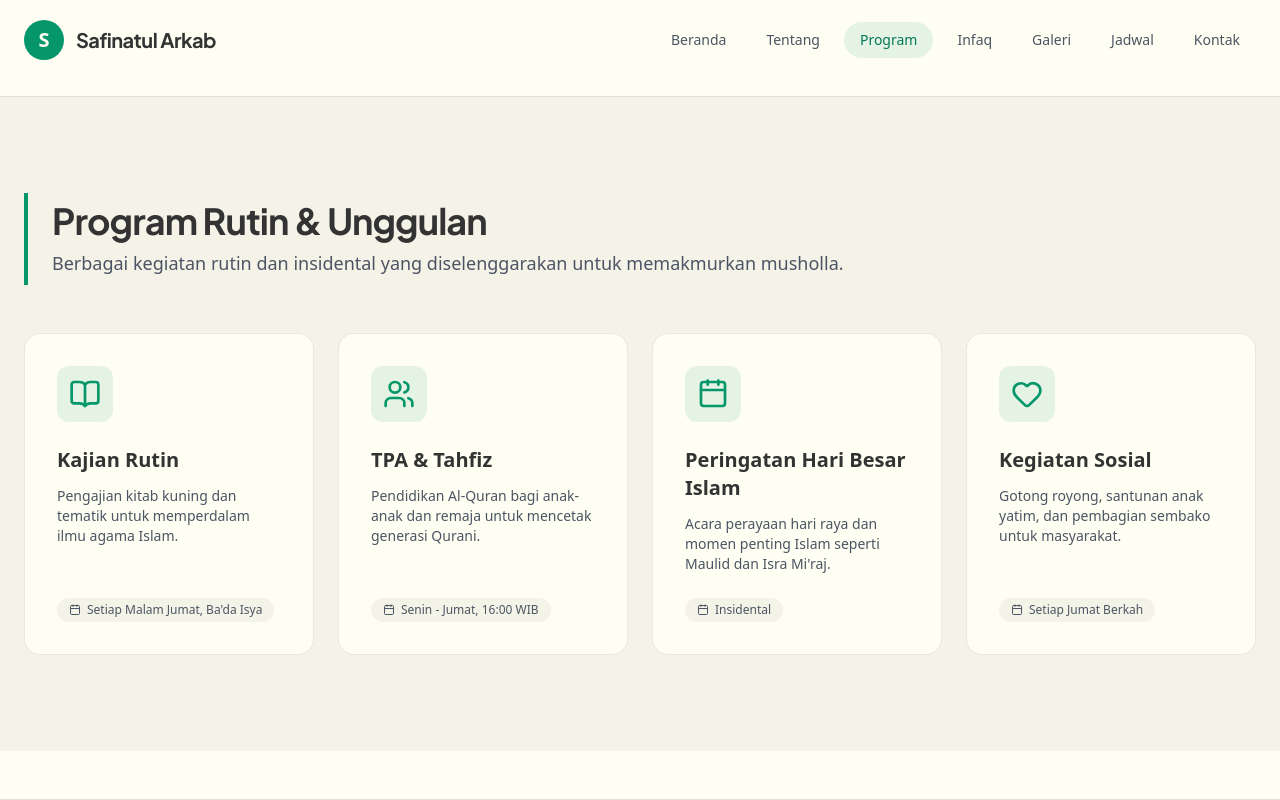
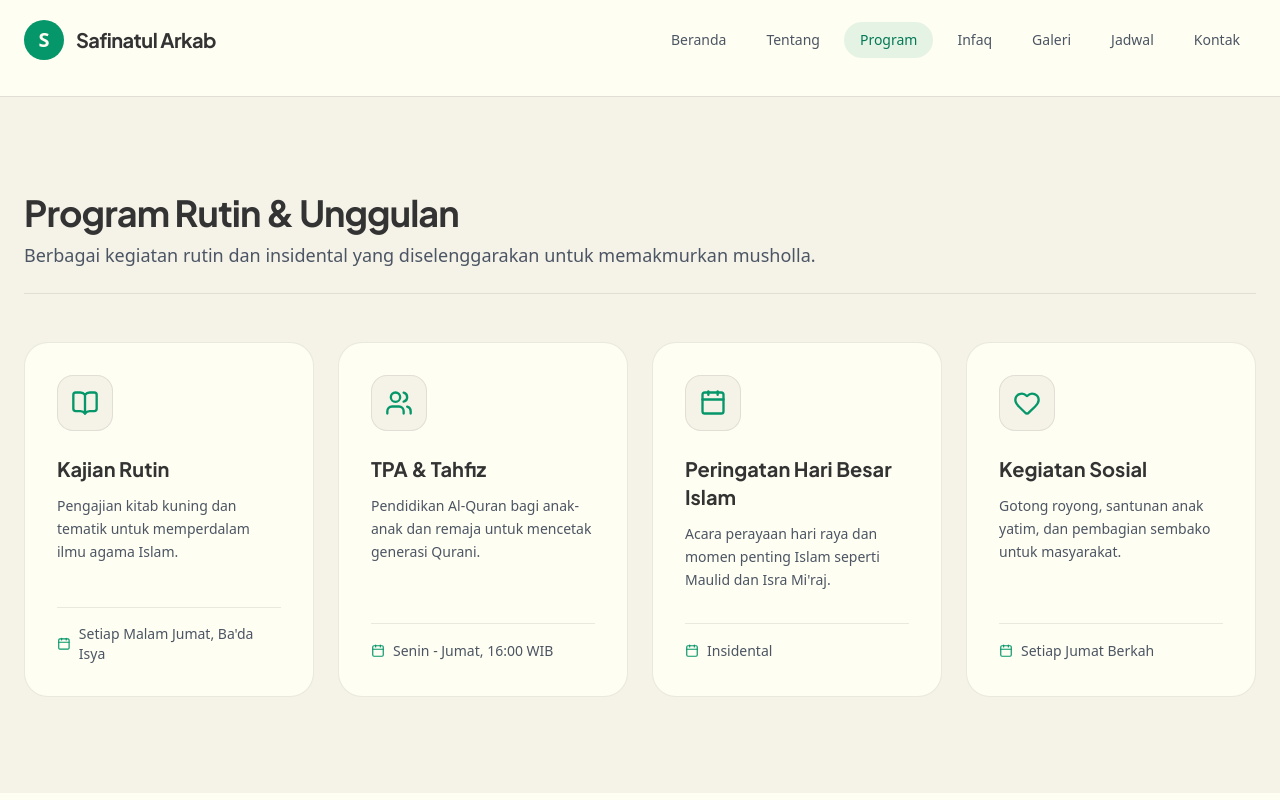
Before and after one commit to kaz-hero123/Musholla-Safinatul-Arkab, a Next.js app: page /program in a window 1280 px wide. Shown: the top 800 px of the page. Built offline with nearby package versions, Linux system fonts and the light colour scheme.

Commit message:
style(programs): apply flat UI tokens to program cards

```diff
--- a/src/components/sections/Programs.tsx
+++ b/src/components/sections/Programs.tsx
@@ -1,21 +1,20 @@
-"use client";
 import React from "react";
 import { SITE_DATA } from "@/lib/constants";
 import { BookOpen, Users, Calendar, Heart } from "lucide-react";
 
 const icons: Record<string, React.ReactNode> = {
-  BookOpen: <BookOpen size={32} />,
-  Users: <Users size={32} />,
-  Calendar: <Calendar size={32} />,
-  Heart: <Heart size={32} />
+  BookOpen: <BookOpen size={28} />,
+  Users: <Users size={28} />,
+  Calendar: <Calendar size={28} />,
+  Heart: <Heart size={28} />
 };
 
 export default function Programs() {
   return (
-    <section id="programs" className="py-24 px-6 bg-bg-secondary border-t border-border">
+    <section className="py-24 px-6 bg-bg-secondary border-t border-border">
       <div className="max-w-7xl mx-auto">
-        <div className="mb-12 border-l-4 border-emerald-primary pl-6 py-2">
-          <h2 className="text-4xl font-display font-bold text-text-primary tracking-tight">
+        <div className="mb-12 border-b border-border pb-6">
+          <h2 className="text-3xl md:text-4xl font-display font-bold text-text-primary tracking-tight">
             Program Rutin & Unggulan
           </h2>
           <p className="text-text-secondary mt-2 text-lg">
@@ -25,19 +24,19 @@ export default function Programs() {
 
         <div className="grid grid-cols-1 md:grid-cols-2 lg:grid-cols-4 gap-6">
           {SITE_DATA.programs.map((program) => (
-            <div key={program.id} className="bg-bg-primary relative group w-full h-auto rounded-2xl p-8 border border-border hover:border-emerald-primary transition-all duration-300 flex flex-col">
-              <div className={`w-14 h-14 rounded-xl flex items-center justify-center bg-emerald-primary/10 mb-6`}>
-                <div className="text-emerald-primary">{icons[program.icon]}</div>
+            <div key={program.id} className="bg-bg-primary rounded-3xl p-8 border border-border hover:border-emerald-primary/50 transition-colors flex flex-col group">
+              <div className="w-14 h-14 rounded-2xl flex items-center justify-center bg-bg-secondary border border-border text-emerald-primary mb-6 group-hover:bg-emerald-primary/10 transition-colors">
+                {icons[program.icon]}
               </div>
-              <h3 className="text-xl font-bold text-text-primary mb-3">
+              <h3 className="text-xl font-display font-bold text-text-primary mb-3">
                 {program.title}
               </h3>
-              <p className="text-text-secondary text-sm mb-6 flex-1">
+              <p className="text-text-secondary text-sm mb-8 leading-relaxed flex-1">
                 {program.description}
               </p>
-              <div className="mt-auto">
-                <span className="inline-flex items-center gap-1.5 px-3 py-1 bg-border/50 text-text-secondary text-xs font-medium rounded-full">
-                  <Calendar size={12} />
+              <div className="mt-auto pt-4 border-t border-border">
+                <span className="inline-flex items-center gap-2 text-text-secondary text-sm font-medium">
+                  <Calendar size={14} className="text-emerald-primary" />
                   {program.schedule}
                 </span>
               </div>
```
